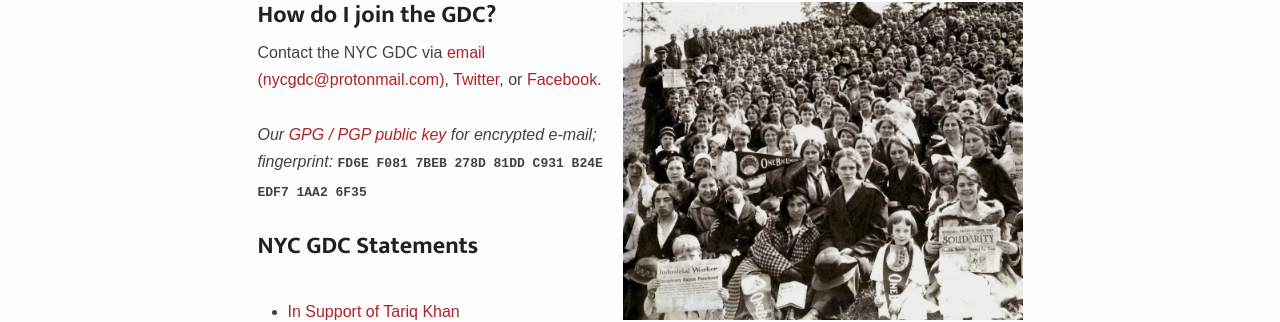
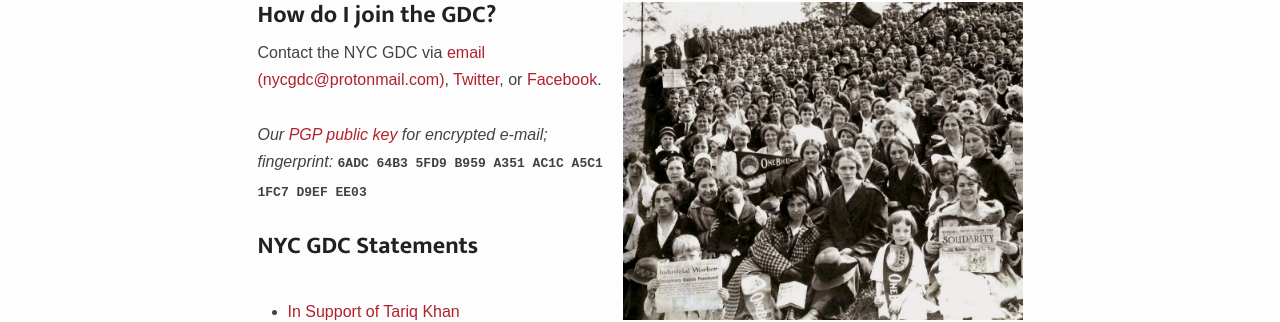
Before and after one commit to IWW-NYC-GMB/iww.nyc, a Jekyll site: the page built from gdc.html, in a window 1280 px wide. Shown: the part 1268-1590 px from the top of the page. Built offline with Jekyll 4.4.1, drawn with Linux system fonts in a browser that asks for light colours; some web fonts are replaced.

Commit message:
Update gdc.html

```diff
--- a/gdc.html
+++ b/gdc.html
@@ -21,7 +21,7 @@ Through community self-defense, we have the power to fight police brutality, gen
 <h2>How do I join the GDC?</h2>
 Contact the NYC GDC via <a href="mailto:nycgdc@protonmail.com">email (nycgdc@protonmail.com)</a>, <a href="https://twitter.com/nycgdc">Twitter</a>, or <a href="https://facebook.com/nycgdc">Facebook</a>.<br>
 <br>
-<em>Our <a href="{{site.baseurl}}/assets/keys/publickey.nycgdc@protonmail.com.asc">GPG / PGP public key</a> for encrypted e-mail; fingerprint: </em><code><strong>FD6E F081 7BEB 278D 81DD C931 B24E EDF7 1AA2 6F35</strong></code><br><br>
+<em>Our <a href="{{site.baseurl}}/assets/keys/publickey.nycgdc@protonmail.com.asc">PGP public key</a> for encrypted e-mail; fingerprint: </em><code><strong>6ADC 64B3 5FD9 B959 A351 AC1C A5C1 1FC7 D9EF EE03</strong></code><br><br>
 <h2>NYC GDC Statements</h2><br>
 <ul>
 <li><a href="{{site.baseurl}}/news/2018/2/27/nyc-gdc-statement-in-support-of-tariq-khan">In Support of Tariq Khan</a></li>
```
